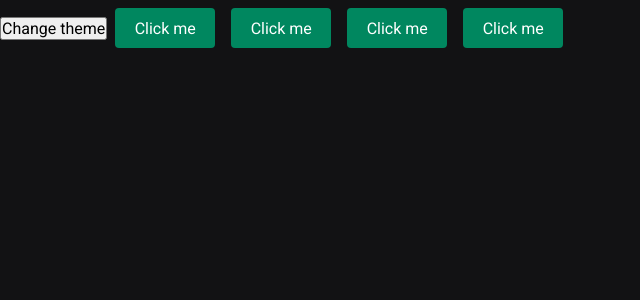
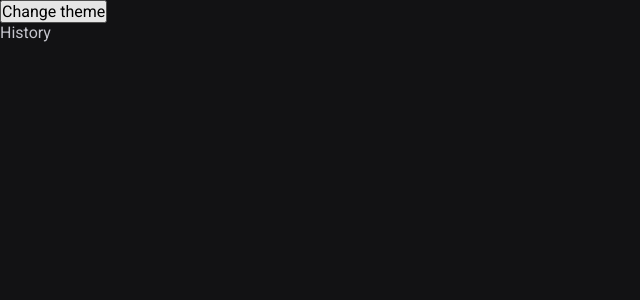
Before and after one commit to daniloarroteia-compasso/rocketseat, a React (Vite) app in the folder ignite-timer/: page /history in a window 1280 px wide. Shown: the top 300 px of the page, without its empty margins (0-640 px from the left). Built offline with nearby package versions, Linux system fonts and the light colour scheme.

Commit message:
feat: module 2 start

```diff
--- a/ignite-timer/package.json
+++ b/ignite-timer/package.json
@@ -12,6 +12,7 @@
   "dependencies": {
     "react": "^18.2.0",
     "react-dom": "^18.2.0",
+    "react-router-dom": "^6.11.2",
     "styled-components": "^6.0.0-rc.3"
   },
   "devDependencies": {
--- a/ignite-timer/src/App.tsx
+++ b/ignite-timer/src/App.tsx
@@ -1,8 +1,10 @@
 import { ThemeProvider } from "styled-components";
 import { useState } from "react";
-import { Button } from "./components/Button";
+import { BrowserRouter } from "react-router-dom";
+
 import { GlobalStyle } from "./styles/global";
 import { lightTheme, darkTheme } from "./styles/themes/theme";
+import { Router } from "./components/Router";
 
 export function App() {
   const [theme, setTheme] = useState(lightTheme);
@@ -13,14 +15,12 @@ export function App() {
   };
 
   return (
-    <ThemeProvider theme={theme}>
-      <button onClick={toggleTheme}>Change theme</button>
-      <Button variant="primary" />
-      <Button variant="secondary" />
-      <Button variant="success" />
-      <Button variant="danger" />
-
-      <GlobalStyle />
-    </ThemeProvider>
+    <BrowserRouter>
+      <ThemeProvider theme={theme}>
+        <button onClick={toggleTheme}>Change theme</button>
+        <Router />
+        <GlobalStyle />
+      </ThemeProvider>
+    </BrowserRouter>
   );
 }
--- a/ignite-timer/src/components/Button/index.tsx
+++ /dev/null
@@ -1,9 +0,0 @@
-import { ButtonContainer, ButtonVariant } from './styles'
-
-interface ButtonProps {
-  variant?: ButtonVariant
-}
-
-export function Button({ variant = 'primary' }: ButtonProps) {
-  return <ButtonContainer variant={variant}>Click me</ButtonContainer>
-}
--- a/ignite-timer/src/components/Button/styles.ts
+++ /dev/null
@@ -1,18 +0,0 @@
-import styled from 'styled-components'
-
-export type ButtonVariant = 'primary' | 'secondary' | 'success' | 'danger'
-
-interface ButtonContainerProps {
-  variant: ButtonVariant
-}
-
-export const ButtonContainer = styled.button<ButtonContainerProps>`
-  width: 100px;
-  height: 40px;
-  border-radius: 4px;
-  border: 0;
-  margin: 8px;
-
-  background-color: ${(props) => props.theme['green-500']};
-  color: ${(props) => props.theme.white};
-`
--- /dev/null
+++ b/ignite-timer/src/components/Router/index.tsx
@@ -0,0 +1,12 @@
+import { Routes, Route } from "react-router-dom";
+import { Home } from "../../pages/Home";
+import { History } from "../../pages/History";
+
+export function Router() {
+  return (
+    <Routes>
+      <Route path="/" element={<Home />} />
+      <Route path="/history" element={<History />} />
+    </Routes>
+  );
+}
--- /dev/null
+++ b/ignite-timer/src/pages/History.tsx
@@ -0,0 +1,7 @@
+export function History() {
+  return (
+    <div>
+      <p>History</p>
+    </div>
+  );
+}
--- /dev/null
+++ b/ignite-timer/src/pages/Home.tsx
@@ -0,0 +1,7 @@
+export function Home() {
+  return (
+    <div>
+      <p>Home</p>
+    </div>
+  );
+}
```
Also changed, not shown: 2 other files (tests, documents, lock files or other folders).
